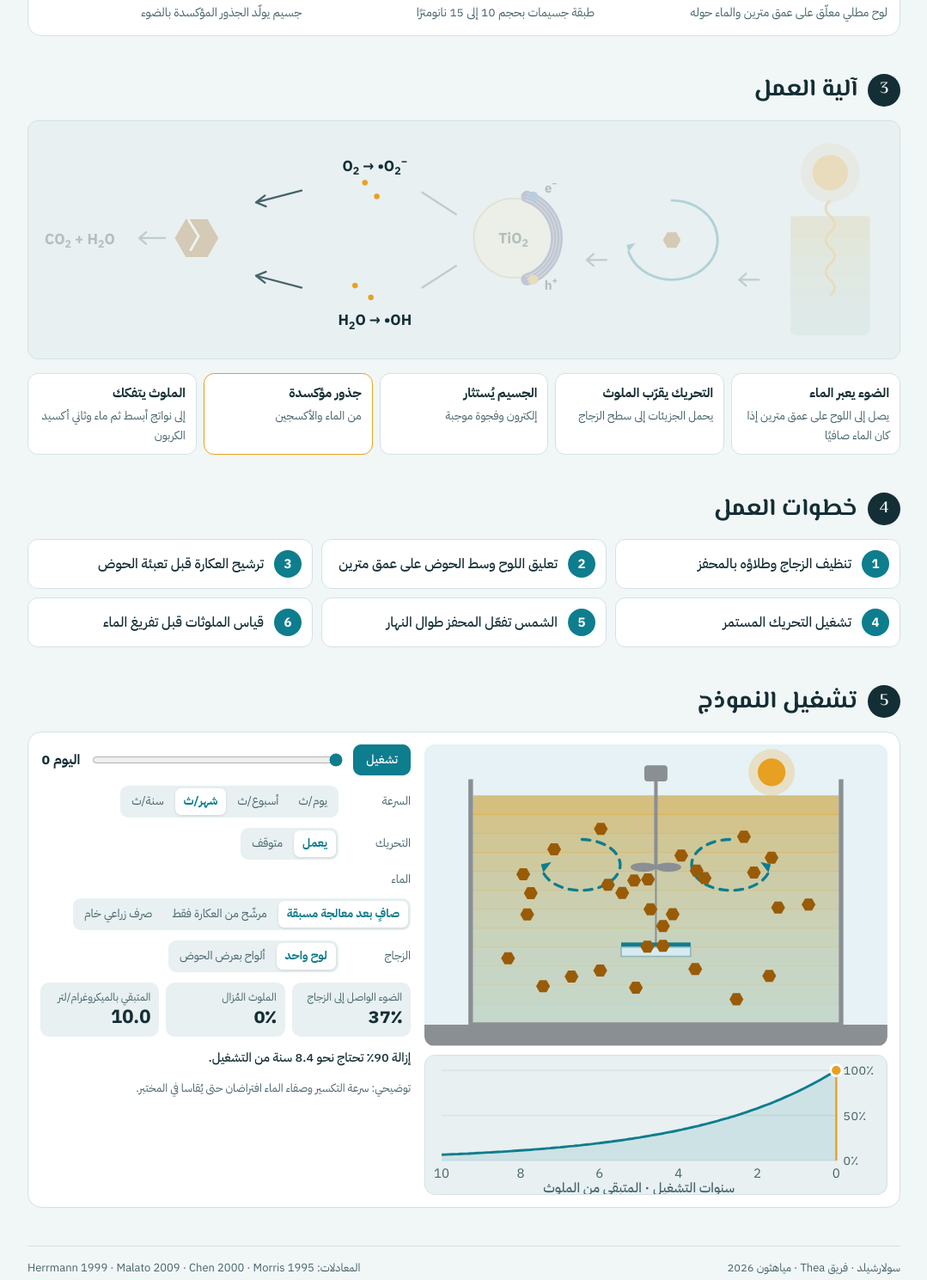
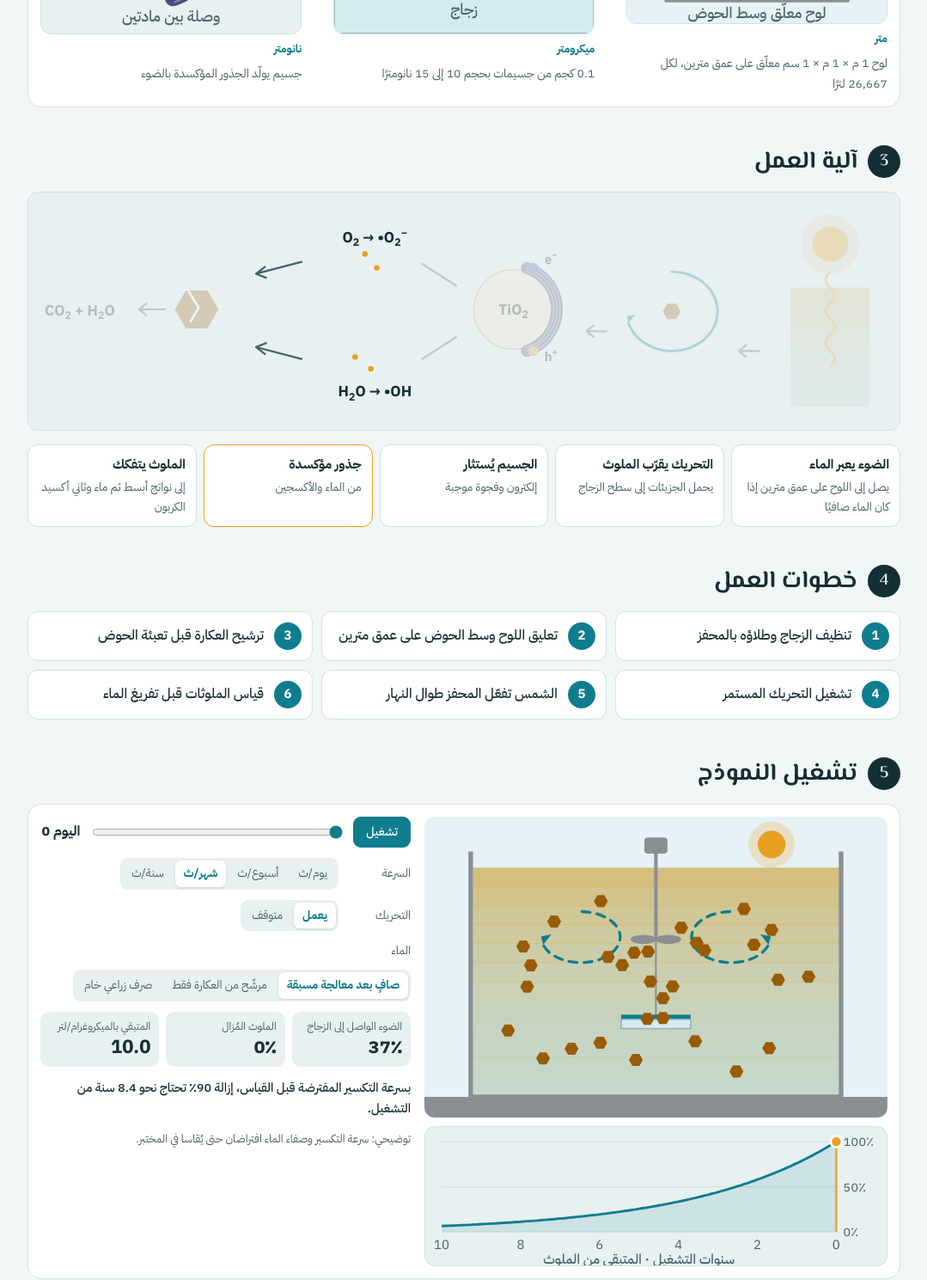
Before and after one commit to Ibrahim-inv/solarshield-models, a plain HTML site: page ideas.html in a window 1280 px wide. Shown: the part 1445-2934 px from the top of the page at 86% size, without its empty margins (100-1179 px from the left). Drawn offline with Linux system fonts and the light colour scheme.

Commit message:
State the unit spec: one 1 m x 1 m x 1 cm plate with 0.1 kg catalyst per 26,667 L
Co-Authored-By: Claude Opus 5.5 <noreply@anthropic.com>

```diff
--- a/ideas.html
+++ b/ideas.html
@@ -65,6 +65,8 @@ section{display:grid;gap:16px;scroll-margin-top:12px}
 .ecs{display:grid;grid-template-columns:repeat(3,minmax(0,1fr));gap:10px}
 .ec{display:flex;align-items:center;gap:10px;padding:10px 12px;border-radius:12px;background:var(--surface2);font-weight:500;font-size:15px}
 .ec svg{width:30px;height:30px;flex:none}
+.spec .ec{background:var(--surface);border:1.5px solid var(--teal);color:var(--ink)}
+.spec .ec b{font-variant-numeric:tabular-nums}
 /* zoom ladder */
 .ladder{display:grid;grid-template-columns:minmax(0,1fr) auto minmax(0,1fr) auto minmax(0,1fr);gap:10px;align-items:center}
 .tile{display:grid;gap:6px;min-width:0}
@@ -161,6 +163,7 @@ footer{display:flex;flex-wrap:wrap;justify-content:space-between;gap:8px;font-si
     <div class="sec-head"><span class="num">1</span><h2 data-i18n="s1">الفكرة</h2></div>
     <div class="card">
       <div class="art" id="artTank"></div>
+      <div class="ecs spec" id="spec"></div>
       <div class="ecs" id="ecs"></div>
       <p class="cap" data-i18n="ecNote">الملوثات العضوية الناشئة توجد بتراكيز ضئيلة، ولا تزيلها المعالجة التقليدية بالكامل.</p>
     </div>
@@ -205,8 +208,6 @@ footer{display:flex;flex-wrap:wrap;justify-content:space-between;gap:8px;font-si
           <div class="seg" role="group" aria-label="التحريك" data-i18n-label="cStir"><button type="button" data-k="stir" data-v="1" aria-pressed="true" data-i18n="on">يعمل</button><button type="button" data-k="stir" data-v="0" aria-pressed="false" data-i18n="off">متوقف</button></div></div>
         <div class="row"><span class="lbl" data-i18n="cWater">الماء</span>
           <div class="seg" role="group" aria-label="الماء" data-i18n-label="cWater"><button type="button" data-k="water" data-v="0" aria-pressed="true" data-i18n="w0">صافٍ بعد معالجة مسبقة</button><button type="button" data-k="water" data-v="1" aria-pressed="false" data-i18n="w1">مرشّح من العكارة فقط</button><button type="button" data-k="water" data-v="2" aria-pressed="false" data-i18n="w2">صرف زراعي خام</button></div></div>
-        <div class="row"><span class="lbl" data-i18n="cGlass">الزجاج</span>
-          <div class="seg" role="group" aria-label="الزجاج" data-i18n-label="cGlass"><button type="button" data-k="full" data-v="0" aria-pressed="true" data-i18n="one">لوح واحد</button><button type="button" data-k="full" data-v="1" aria-pressed="false" data-i18n="floor">ألواح بعرض الحوض</button></div></div>
         <div class="readout">
           <div class="ro"><span data-i18n="r1">الضوء الواصل إلى الزجاج</span><b id="rLight">—</b></div>
           <div class="ro"><span data-i18n="r2">الملوث المُزال</span><b id="rRem">—</b></div>
@@ -237,7 +238,7 @@ window.I18N_EN = {
   dayLabel: "Operating time", cSpeed: "Speed", sp1: "1 day/s", sp7: "1 week/s", sp30: "1 month/s", sp365: "1 year/s",
   cStir: "Stirring", on: "On", off: "Off",
   cWater: "Water", w0: "Clear after pre-treatment", w1: "Filtered for turbidity only", w2: "Raw drainage water",
-  cGlass: "Glass", one: "One plate", floor: "Plates across the tank",
+
   r1: "Light reaching the glass", r2: "Contaminant removed", r3: "Left, in µg/L",
   demoNote: "Illustrative: the degradation rate and water clarity are assumptions until measured in the lab.",
   foot1: "SolarShield · Team Thea · Miyahthon 2026",
@@ -310,6 +311,7 @@ window.I18N_EN = {
     leaf: `<path class="icon" d="M6 24 C 6 12, 14 6, 25 6 C 25 17, 19 24, 6 24 Z M6 24 L 18 12"/>`,
     bottle: `<path class="icon" d="M12 4 h6 v5 l3 4 v13 h-12 v-13 l3 -4 z"/><line class="icon" x1="9" y1="17" x2="21" y2="17"/>`
   };
+  const SPEC = () => [L('وحدة واحدة لكل <b>26,667</b> لترًا','One unit per <b>26,667</b> L'), L('لوح زجاجي <b>1 م × 1 م × 1 سم</b>','Glass plate <b>1 m × 1 m × 1 cm</b>'), L('مغطى بـ <b>0.1 كجم</b> من المحفز','Coated with <b>0.1 kg</b> of photocatalyst')];
   const ECS = () => [['pill', L('أدوية ومضادات حيوية','Pharmaceuticals and antibiotics')], ['leaf', L('مبيدات زراعية','Agricultural pesticides')], ['bottle', L('مركبات بلاستيكية وهرمونية','Plasticizers and hormone disruptors')]];
 
   /* ---------- 2. microstructure: metre → micrometre → nanometre ---------- */
@@ -340,8 +342,8 @@ window.I18N_EN = {
       <text class="chem2" x="${mx(W, 182)}" y="40" text-anchor="middle">${CN}</text>
       ${T(W, 110, 150, L('وصلة بين مادتين','Two-material junction'), 't2')}
     </svg>`;
-    return tile(t1, L('متر','Metre'), L('لوح مطلي معلّق على عمق مترين والماء حوله','A coated plate hung two metres deep, with water all around it')) + ZOOM
-         + tile(t2, L('ميكرومتر','Micrometre'), L('طبقة جسيمات بحجم 10 إلى 15 نانومترًا','A layer of 10 to 15 nm particles')) + ZOOM
+    return tile(t1, L('متر','Metre'), L('لوح 1 م × 1 م × 1 سم معلّق على عمق مترين، لكل 26,667 لترًا','A 1 m × 1 m × 1 cm plate hung two metres deep, one per 26,667 L')) + ZOOM
+         + tile(t2, L('ميكرومتر','Micrometre'), L('0.1 كجم من جسيمات بحجم 10 إلى 15 نانومترًا','0.1 kg of particles 10 to 15 nm across')) + ZOOM
          + tile(t3, L('نانومتر','Nanometre'), L('جسيم يولّد الجذور المؤكسدة بالضوء','A particle that makes oxidizing radicals in light'));
   }
 
@@ -390,15 +392,14 @@ window.I18N_EN = {
 
   /* ---------- 5. tank model ---------- */
   // Batch tank, first order: ln(C0/C) = Σ ∫ k_eff·A/V dt, with k_eff = 1/(1/k_s + 1/k_m), k_s = k_Q·E_glass, E_glass = E·τ·e^(−K_d·2 m)
-  // Illustrative constants: k_Q 0.1 L/kJ, τ 0.9, 200 Wh/m² of UV a day over 8 sunny hours, 26.6 m³ of water, plate hung 2 m deep
-  // (one 1 m² plate, or plates across the 13.3 m² tank section). Total tank depth is not specified yet; the drawing shows 3 m.
-  const S = {stir: 1, water: 0, full: 0, speed: 30};
-  const FLOOR = 13.3, V = FLOOR*2, DEPTH = 2, C0 = 10, HORIZON = 3650;
+  // Illustrative constants: k_Q 0.1 L/kJ, τ 0.9, 200 Wh/m² of UV a day over 8 sunny hours. Total tank depth is not specified yet; the drawing shows 3 m.
+  const S = {stir: 1, water: 0, speed: 30};
+  const A_UNIT = 1, V = 26.667, DEPTH = 2, C0 = 10, HORIZON = 3650;   // the team's spec: one 1 m × 1 m unit per 26,667 L, hung 2 m deep
   const uv = h => (h <= 6 || h >= 18) ? 0 : 200*Math.PI/24*Math.sin(Math.PI*(h - 6)/12);
   const kd = () => [0.5, 4, 7][S.water];   // UV attenuation per metre: pre-treated / turbidity-filtered (dissolved organics remain) / raw drainage
   const att = () => Math.exp(-kd()*DEPTH);
   function perDay(){
-    const A = S.full ? FLOOR : 1, km = (S.stir ? 20 : 2)*1e-6, n = 64; let I = 0;
+    const A = A_UNIT, km = (S.stir ? 20 : 2)*1e-6, n = 64; let I = 0;
     for (let i = 0; i < n; i++){ const h = 8 + (i + .5)*8/n, ks = 0.1*uv(h)*0.9*att()*1e-6; if (ks > 0) I += 1/(1/ks + 1/km)*A/V*(8/n)*3600; }
     return I;
   }
@@ -421,7 +422,7 @@ window.I18N_EN = {
     K = perDay();
     const W = 400, H = 260;
     // plate(s) hung two thirds down the drawn water column, i.e. 2 m below the surface
-    const spans = S.full ? [0,1,2,3,4].map(i => [46 + i*63.5, 56]) : [[170, 60]];
+    const spans = [[170, 60]];
     const plates = spans.map(([x, w]) => `<line class="hang" x1="${x + w/2}" y1="30" x2="${x + w/2}" y2="171" style="stroke-width:1.5"/><rect class="tealf" x="${x}" y="171" width="${w}" height="4"/><rect class="glass" x="${x}" y="175" width="${w}" height="8"/>`).join('');
     const geo = `<rect class="sky" x="0" y="0" width="400" height="260"/><rect class="slab" x="0" y="242" width="400" height="18"/>
       <rect class="water" x="42" y="44" width="316" height="196"/>${bands(42, 44, 316, 196, 12, kd(), DEPTH*1.5, 1)}
@@ -471,7 +472,7 @@ window.I18N_EN = {
     $('#rLight').textContent = fmtPct(att()*100);
     $('#rRem').textContent = fmtPct((1 - frac)*100);
     $('#rLeft').textContent = (C0*frac).toFixed(C0*frac < 1 ? 2 : 1);
-    $('#t90').textContent = L(`إزالة 90٪ تحتاج نحو ${span(Math.LN10/K)} من التشغيل.`, `90% removal takes about ${span(Math.LN10/K)} of operation.`);
+    $('#t90').textContent = L(`بسرعة التكسير المفترضة قبل القياس، إزالة 90٪ تحتاج نحو ${span(Math.LN10/K)} من التشغيل.`, `At the assumed degradation rate (not yet measured), 90% removal takes about ${span(Math.LN10/K)} of operation.`);
     if (curveX){ const x = curveX.X(simDay), y = curveX.Y(100*frac); const ln = $('#nowLn'), dot = $('#nowDot');
       if (ln){ ln.setAttribute('x1', x); ln.setAttribute('x2', x); dot.setAttribute('cx', x); dot.setAttribute('cy', y); } }
   }
@@ -497,6 +498,7 @@ window.I18N_EN = {
   /* ---------- render ---------- */
   function renderAll(){
     $('#artTank').innerHTML = artTank();
+    $('#spec').innerHTML = SPEC().map(t => `<div class="ec"><span>${t}</span></div>`).join('');
     $('#ecs').innerHTML = ECS().map(([k, t]) => `<div class="ec"><svg viewBox="0 0 30 30" aria-hidden="true">${EC_ICONS[k]}</svg><span>${t}</span></div>`).join('');
     $('#ladder').innerHTML = ladder();
     $('#mechArt').innerHTML = mechArt();
```
